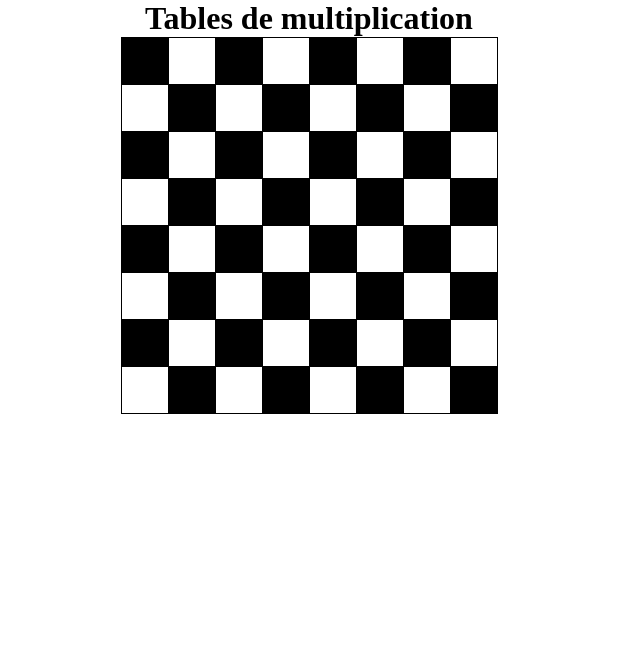
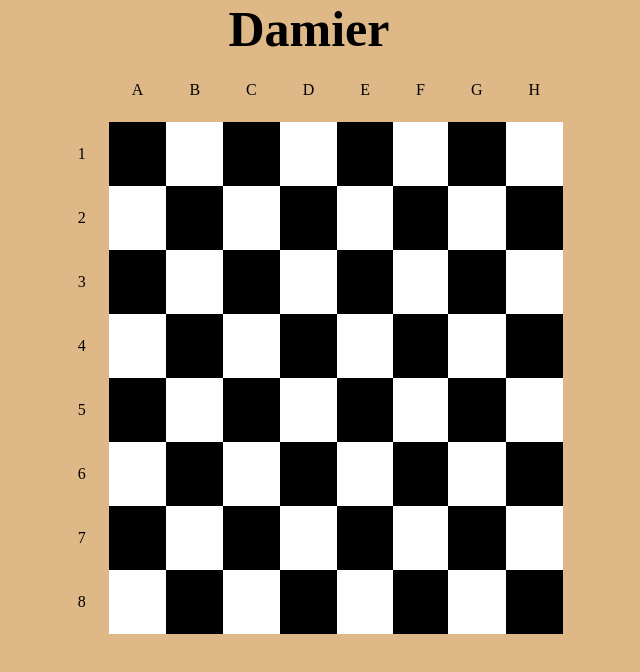
Before and after one commit to Ataf90/tableau-de-echec, a plain HTML site: page index.html in a window 1280 px wide. Shown: the whole page, without its empty margins (331-971 px from the left). Drawn offline with Linux system fonts and the light colour scheme.

Commit message:
damier troisem modification

```diff
--- a/assests/script/script.js
+++ b/assests/script/script.js
@@ -1,18 +1,38 @@
 console.log("Script chargé !");
 let maTable = document.createElement("table");
+
 document.body.appendChild(maTable);
+// je crée ma cellule est vide
+let maCellule = " ";
 
 // Génération des lignes de ma table
-for (let lignes = 1; lignes <= 8; lignes++) {
+// crée une tableau
+let alphalist = ["A", "B", "C", "D", "E", "F", "G", "H"];
+// crée un ligne pour insert row dans la function insertRow
+
+// function doLigne(lignes, maLignes) {}
+for (let lignes = 0; lignes <= 8; lignes++) {
   let maLigne = document.createElement("tr");
   maTable.appendChild(maLigne);
   // console.log("numéro de lignes/de table : ", lignes);
-  for (let cellules = 1; cellules <= 8; cellules++) {
-    let maCellule = document.createElement("td");
+  for (let cellules = 0; cellules <= 8; cellules++) {
+    // crreate un element nommer : "td"
+    maCellule = document.createElement("td");
     // maCellule.textContent = (cellules * lignes).toString();
-    (cellules + lignes + 1) % 2 === 0
-      ? (maCellule.style.backgroundColor = "white")
-      : (maCellule.style.backgroundColor = "black");
+    if (cellules == 0 && lignes >= 1) {
+      maCellule.textContent = lignes;
+    } else {
+      (lignes % 2 == 1 && cellules % 2 == 1) ||
+      (lignes % 2 == 0 && cellules % 2 == 0)
+        ? (maCellule.style.backgroundColor = "black")
+        : (maCellule.style.backgroundColor = "white");
+    }
+    if (lignes == 0) maCellule.style.backgroundColor = "";
+    // suprimer le column
+    //
+    if (lignes == 0 && cellules >= 1) {
+      maCellule.textContent = alphalist[cellules - 1];
+    }
     maLigne.appendChild(maCellule);
     // console.log("numéro de cellule/multiplicateur : ", lignes);
   }
--- a/assests/style/style.css
+++ b/assests/style/style.css
@@ -3,16 +3,16 @@
   margin: auto;
   padding: 0;
   /* border: 1px solid red; */
+  background-color: burlywood;
 }
 table {
-  border: 1px solid black;
   border-collapse: collapse;
 }
 td,
 tr {
-  border: 1px solid;
   padding: 23px;
 }
 h1 {
   text-align: center;
+  font-size: 50px;
 }
--- a/index.html
+++ b/index.html
@@ -1,16 +1,16 @@
 <!DOCTYPE html>
-<html lang="en">
+<html lang="fr">
 
 <head>
     <meta charset="UTF-8">
     <meta name="viewport" content="width=device-width, initial-scale=1.0">
     <script src="./assests/script/script.js" defer></script>
     <link rel="stylesheet" href="./assests/style/style.css">
-    <title>Document</title>
+    <title>Damier</title>
 </head>
 
 <body>
-    <h1>Tables de multiplication</h1>
+    <h1>Damier</h1>
 </body>
 
 </html>
```
